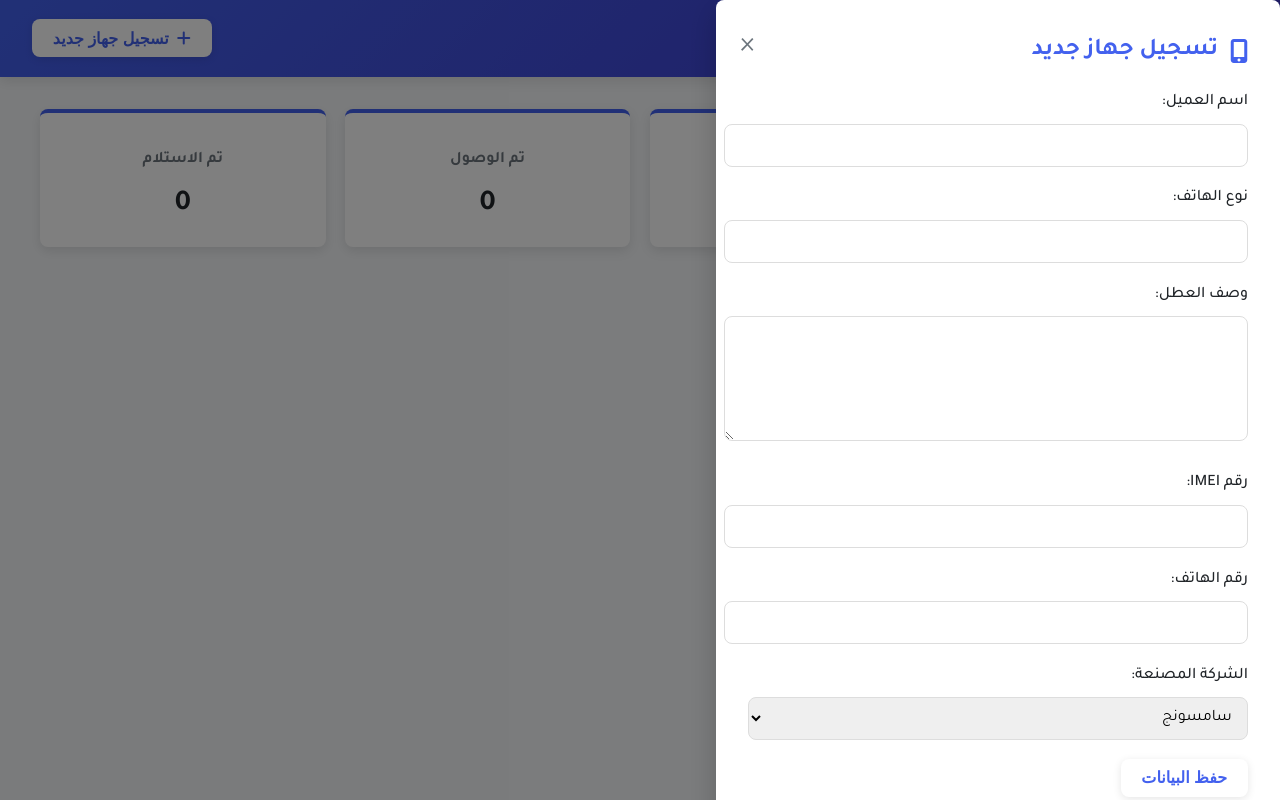
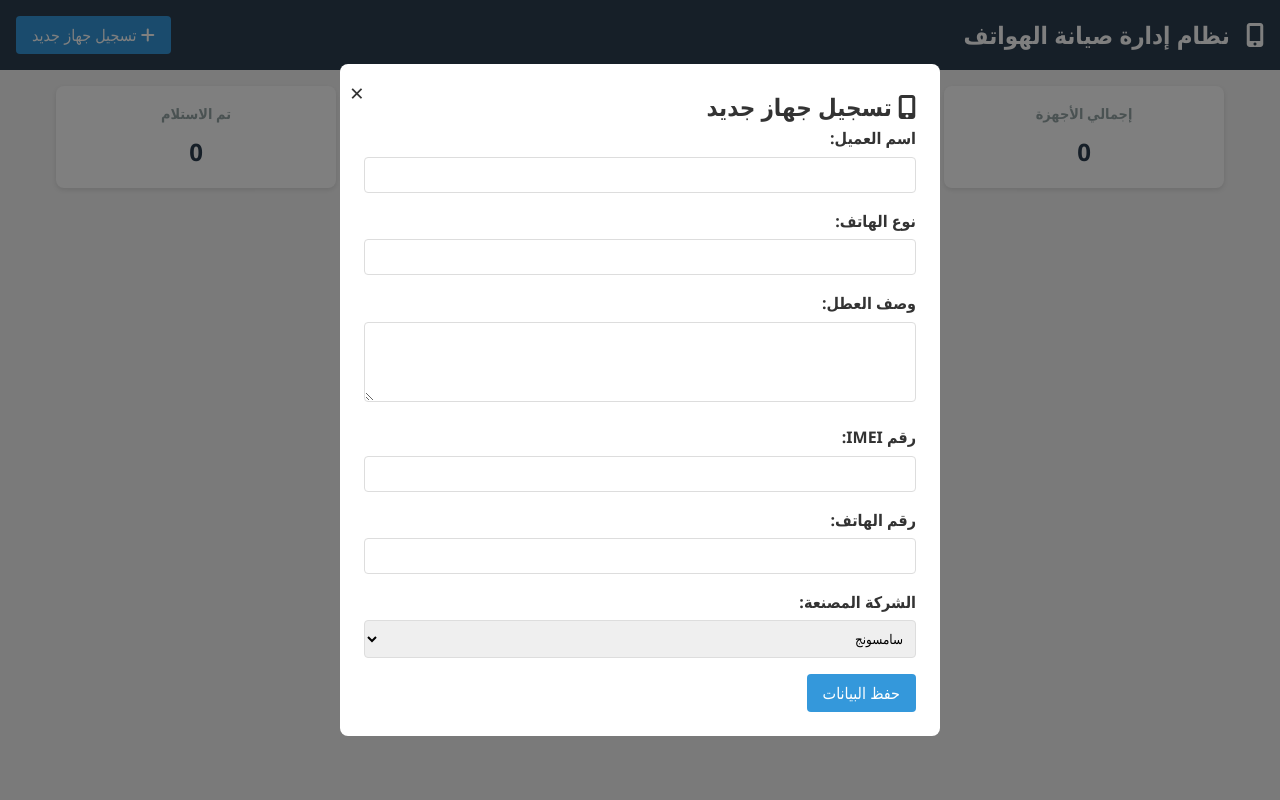
Before and after one commit to mohammad-shehadeh/otp, a plain HTML site: page index.html in a window 1280 px wide. Both pictures are taken after a click on the button "تسجيل جهاز جديد". Drawn offline with Linux system fonts and the light colour scheme; no server answers.

Commit message:
Update style.css

```diff
--- a/style.css
+++ b/style.css
@@ -1,293 +1,275 @@
-/* style.css */
+:root {
+    --primary-color: #3498db;
+    --secondary-color: #2ecc71;
+    --danger-color: #e74c3c;
+    --warning-color: #f39c12;
+    --dark-color: #2c3e50;
+    --light-color: #ecf0f1;
+    --gray-color: #95a5a6;
+}
 
-:root {
-    --primary-color: #4361ee;
-    --secondary-color: #3f37c9;
-    --success-color: #4cc9f0;
-    --danger-color: #f72585;
-    --warning-color: #f8961e;
-    --light-color: #f8f9fa;
-    --dark-color: #212529;
-    --gray-color: #6c757d;
-    --border-radius: 8px;
-    --box-shadow: 0 4px 12px rgba(0, 0, 0, 0.1);
-    --transition: all 0.3s ease;
+* {
+    box-sizing: border-box;
+    margin: 0;
+    padding: 0;
+    font-family: 'Segoe UI', Tahoma, Geneva, Verdana, sans-serif;
 }
 
 body {
-    font-family: 'Tajawal', sans-serif;
-    margin: 0;
-    padding: 0;
-    background-color: #f6f8fa;
-    direction: rtl;
-    color: var(--dark-color);
+    background-color: #f5f5f5;
+    color: #333;
     line-height: 1.6;
 }
 
 header {
-    background: linear-gradient(135deg, var(--primary-color), var(--secondary-color));
+    background-color: var(--dark-color);
     color: white;
-    padding: 1.2rem 2rem;
+    padding: 1rem;
+    text-align: center;
     display: flex;
     justify-content: space-between;
     align-items: center;
-    box-shadow: var(--box-shadow);
 }
 
 header h1 {
     font-size: 1.5rem;
-    margin: 0;
-    display: flex;
-    align-items: center;
-    gap: 12px;
 }
 
 header h1 i {
-    font-size: 1.3rem;
+    margin-left: 10px;
+}
+
+.container {
+    max-width: 1200px;
+    margin: 0 auto;
+    padding: 1rem;
 }
 
 .btn-primary {
-    background-color: white;
-    color: var(--primary-color);
+    background-color: var(--primary-color);
+    color: white;
     border: none;
-    padding: 0.6rem 1.3rem;
-    border-radius: var(--border-radius);
+    padding: 0.5rem 1rem;
+    border-radius: 4px;
     cursor: pointer;
     font-size: 1rem;
-    font-weight: 600;
-    display: flex;
-    align-items: center;
-    gap: 8px;
-    transition: var(--transition);
-    box-shadow: 0 2px 8px rgba(0, 0, 0, 0.1);
+    transition: background-color 0.3s;
 }
 
 .btn-primary:hover {
-    transform: translateY(-2px);
-    box-shadow: 0 4px 12px rgba(0, 0, 0, 0.15);
+    background-color: #2980b9;
 }
 
-.container {
-    padding: 2rem;
-    max-width: 1200px;
-    margin: 0 auto;
+.btn-secondary {
+    background-color: var(--secondary-color);
+    color: white;
+    border: none;
+    padding: 0.3rem 0.7rem;
+    border-radius: 4px;
+    cursor: pointer;
+    font-size: 0.9rem;
+    transition: background-color 0.3s;
 }
 
+.btn-secondary:hover {
+    background-color: #27ae60;
+}
+
+.btn-danger {
+    background-color: var(--danger-color);
+    color: white;
+    border: none;
+    padding: 0.3rem 0.7rem;
+    border-radius: 4px;
+    cursor: pointer;
+    font-size: 0.9rem;
+    transition: background-color 0.3s;
+}
+
+.btn-danger:hover {
+    background-color: #c0392b;
+}
+
+/* شريط الإحصائيات */
 #statsBar {
     display: flex;
-    gap: 1.2rem;
-    margin-bottom: 2rem;
+    justify-content: space-between;
+    margin-bottom: 1.5rem;
     flex-wrap: wrap;
+    gap: 1rem;
 }
 
 .stat-card {
     background-color: white;
-    border-radius: var(--border-radius);
-    padding: 1.2rem;
+    border-radius: 8px;
+    padding: 1rem;
+    box-shadow: 0 2px 5px rgba(0,0,0,0.1);
     flex: 1;
-    min-width: 200px;
+    min-width: 150px;
     text-align: center;
-    box-shadow: var(--box-shadow);
-    border-top: 4px solid var(--primary-color);
-    transition: var(--transition);
-}
-
-.stat-card:hover {
-    transform: translateY(-5px);
-    box-shadow: 0 8px 20px rgba(0, 0, 0, 0.12);
 }
 
 .stat-card h3 {
     color: var(--gray-color);
-    font-size: 1rem;
+    font-size: 0.9rem;
     margin-bottom: 0.5rem;
 }
 
 .stat-card p {
-    font-size: 1.8rem;
-    font-weight: 700;
+    font-size: 1.5rem;
+    font-weight: bold;
     color: var(--dark-color);
-    margin: 0;
 }
 
-.modal {
-    display: none;
-    position: fixed;
-    z-index: 1000;
-    right: 0;
-    top: 0;
-    width: 100%;
-    height: 100%;
-    overflow: auto;
-    background-color: rgba(0,0,0,0.5);
-    justify-content: center;
-    align-items: center;
-}
-
-.modal-content {
-    background-color: white;
-    padding: 2rem;
-    border-radius: var(--border-radius);
-    width: 100%;
-    max-width: 500px;
-    position: relative;
-    box-shadow: 0 10px 30px rgba(0, 0, 0, 0.2);
-    animation: modalFadeIn 0.3s ease;
-}
-
-@keyframes modalFadeIn {
-    from {
-        opacity: 0;
-        transform: translateY(-20px);
-    }
-    to {
-        opacity: 1;
-        transform: translateY(0);
-    }
-}
-
-.modal-content h2 {
-    margin-top: 0;
-    display: flex;
-    align-items: center;
-    gap: 12px;
-    color: var(--primary-color);
-}
-
-.close {
-    position: absolute;
-    left: 1.5rem;
-    top: 1.5rem;
-    font-size: 1.8rem;
-    cursor: pointer;
-    color: var(--gray-color);
-    transition: var(--transition);
-}
-
-.close:hover {
-    color: var(--danger-color);
-    transform: rotate(90deg);
-}
-
-.form-group {
-    margin-bottom: 1.2rem;
-}
-
-.form-group label {
-    display: block;
-    margin-bottom: 0.5rem;
-    font-weight: 500;
-}
-
-input, textarea, select {
-    width: 100%;
-    padding: 0.7rem;
-    font-family: 'Tajawal', sans-serif;
-    font-size: 1rem;
-    border: 1px solid #ddd;
-    border-radius: var(--border-radius);
-    transition: var(--transition);
-}
-
-input:focus, textarea:focus, select:focus {
-    outline: none;
-    border-color: var(--primary-color);
-    box-shadow: 0 0 0 3px rgba(67, 97, 238, 0.2);
-}
-
-textarea {
-    min-height: 100px;
-    resize: vertical;
-}
-
+/* قائمة الأجهزة */
 .device-card {
     background-color: white;
-    border: 1px solid #eee;
-    padding: 1.2rem;
-    border-radius: var(--border-radius);
+    border-radius: 8px;
+    padding: 1rem;
     margin-bottom: 1rem;
-    box-shadow: var(--box-shadow);
-    transition: var(--transition);
-}
-
-.device-card:hover {
-    transform: translateY(-3px);
-    box-shadow: 0 6px 18px rgba(0, 0, 0, 0.12);
+    box-shadow: 0 2px 5px rgba(0,0,0,0.1);
+    position: relative;
 }
 
 .device-header {
     display: flex;
     justify-content: space-between;
+    align-items: center;
+    margin-bottom: 0.5rem;
+    border-bottom: 1px solid #eee;
+    padding-bottom: 0.5rem;
+}
+
+.device-title {
     font-weight: bold;
+    font-size: 1.1rem;
+    color: var(--dark-color);
+}
+
+.device-days {
+    background-color: var(--warning-color);
+    color: white;
+    padding: 0.2rem 0.5rem;
+    border-radius: 4px;
+    font-size: 0.8rem;
+}
+
+.device-details {
+    display: grid;
+    grid-template-columns: repeat(auto-fill, minmax(200px, 1fr));
+    gap: 1rem;
     margin-bottom: 1rem;
-    padding-bottom: 0.5rem;
-    border-bottom: 1px solid #eee;
 }
 
 .detail-item {
-    margin-bottom: 0.8rem;
-    display: flex;
-    align-items: flex-start;
+    margin-bottom: 0.5rem;
 }
 
 .detail-item label {
-    font-weight: 600;
-    margin-left: 0.8rem;
-    min-width: 100px;
+    display: block;
+    font-weight: bold;
     color: var(--gray-color);
+    font-size: 0.8rem;
+}
+
+.detail-item span {
+    display: block;
+    font-size: 0.9rem;
 }
 
 .device-status {
-    margin-top: 1rem;
-    padding-top: 0.8rem;
+    display: flex;
+    justify-content: space-between;
+    align-items: center;
+    padding-top: 0.5rem;
     border-top: 1px solid #eee;
 }
 
-.status-badge {
-    display: inline-block;
-    padding: 0.4rem 0.8rem;
-    border-radius: 20px;
-    font-size: 0.9rem;
-    font-weight: 500;
+.status-select {
+    padding: 0.3rem;
+    border-radius: 4px;
+    border: 1px solid #ddd;
+    min-width: 150px;
 }
 
-.status-registered {
-    background-color: rgba(67, 97, 238, 0.1);
-    color: var(--primary-color);
+/* النموذج المنبثق */
+.modal {
+    display: none;
+    position: fixed;
+    z-index: 1000;
+    left: 0;
+    top: 0;
+    width: 100%;
+    height: 100%;
+    background-color: rgba(0,0,0,0.5);
 }
 
-.status-reached {
-    background-color: rgba(76, 201, 240, 0.1);
-    color: var(--success-color);
+.modal-content {
+    background-color: white;
+    margin: 5% auto;
+    padding: 1.5rem;
+    border-radius: 8px;
+    width: 90%;
+    max-width: 600px;
+    position: relative;
 }
 
-.status-delivered {
-    background-color: rgba(247, 37, 133, 0.1);
-    color: var(--danger-color);
+.close {
+    position: absolute;
+    top: 10px;
+    left: 10px;
+    font-size: 1.5rem;
+    cursor: pointer;
 }
 
+.form-group {
+    margin-bottom: 1rem;
+}
+
+.form-group label {
+    display: block;
+    margin-bottom: 0.3rem;
+    font-weight: bold;
+}
+
+.form-group input,
+.form-group select,
+.form-group textarea {
+    width: 100%;
+    padding: 0.5rem;
+    border: 1px solid #ddd;
+    border-radius: 4px;
+}
+
+.form-group textarea {
+    resize: vertical;
+    min-height: 80px;
+}
+
+/* شاشة التحميل */
 #loadingOverlay {
     display: none;
     position: fixed;
-    z-index: 2000;
     top: 0;
-    right: 0;
+    left: 0;
     width: 100%;
     height: 100%;
-    background-color: rgba(255,255,255,0.9);
+    background-color: rgba(0,0,0,0.7);
+    z-index: 2000;
     justify-content: center;
     align-items: center;
     flex-direction: column;
+    color: white;
 }
 
 .spinner {
-    border: 5px solid rgba(67, 97, 238, 0.1);
+    border: 5px solid #f3f3f3;
     border-top: 5px solid var(--primary-color);
     border-radius: 50%;
     width: 50px;
     height: 50px;
     animation: spin 1s linear infinite;
-    margin-bottom: 1.2rem;
+    margin-bottom: 1rem;
 }
 
 @keyframes spin {
@@ -295,22 +277,18 @@ textarea {
     100% { transform: rotate(360deg); }
 }
 
-/* Responsive Design */
+/* تصميم متجاوب */
 @media (max-width: 768px) {
-    .container {
-        padding: 1rem;
-    }
-
     #statsBar {
         flex-direction: column;
     }
 
-    .stat-card {
-        min-width: 100%;
+    .device-details {
+        grid-template-columns: 1fr;
     }
 
     .modal-content {
         width: 95%;
-        padding: 1.5rem;
+        margin: 10% auto;
     }
 }
```
